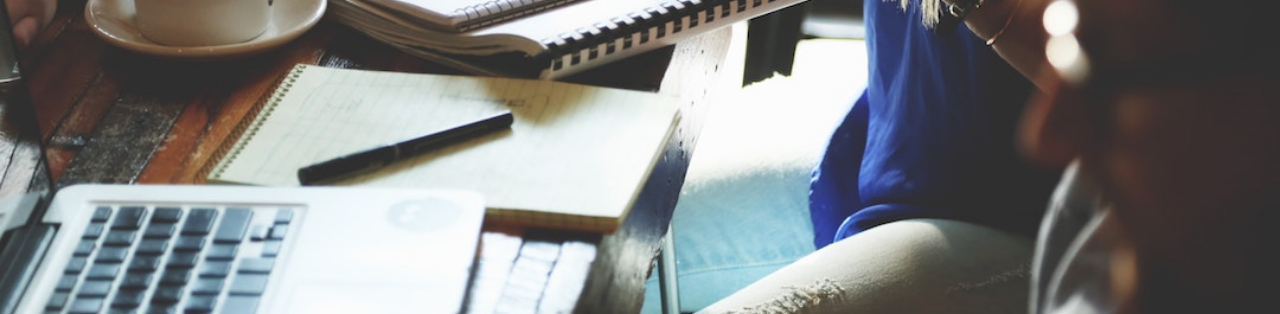
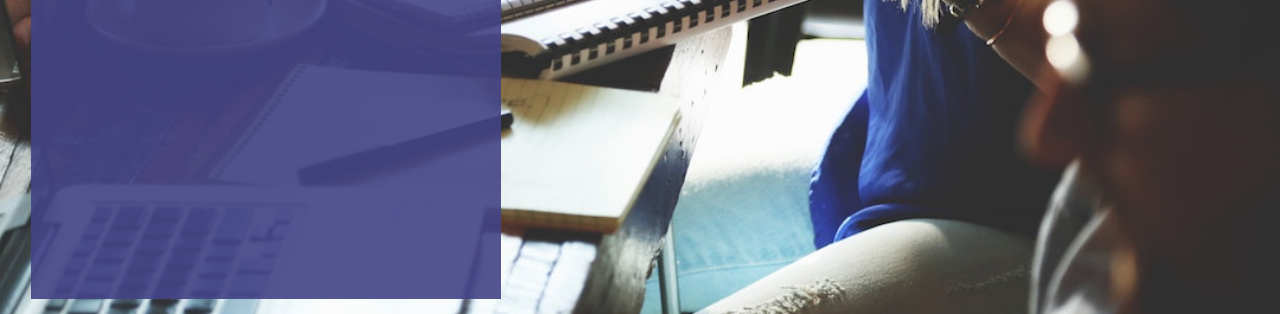
Before and after one commit to ApplicationStudio/applicationstudio.hr, a plain HTML site: page index.html in a window 1280 px wide. Shown: the part 486-800 px from the top of the page. Drawn offline with nearby package versions, Linux system fonts and the light colour scheme.

Commit message:
fix(style): consistent sidebar

```diff
--- a/css/main.css
+++ b/css/main.css
@@ -43,14 +43,11 @@ h1 {
 }
 
 .section__title {
-  display: inline-block;
-  font-size: 6rem;
-  padding-left: 1em;
-  padding-right: 1em;
-  top: 0px;
-  bottom: 0px;
-  left: 0px;
-  right: 0px;
+  background-color: rgba(67, 67, 133, 0.9);
+  margin-left: 1em;
+  margin-right: 0.1em;
+  padding: 5.5rem;
+  height: calc(100vh - 2rem);
 }
 
 .section__title > h1 {
@@ -67,15 +64,8 @@ h1 {
   background-color: rgba(0, 0, 153, 0.8);
 }
 
-.section__title--maintenance {
-  margin-left: 6em;
-  background-color: rgba(67, 67, 133, 0.9);
-}
+.section__title--contact {
 
-.section__title--contact {
-  margin-left: 1em;
-  margin-right: 0.1em;
-  background-color: rgba(67, 67, 133, 0.9);
 }
 
 span {
--- a/index.html
+++ b/index.html
@@ -1,5 +1,6 @@
 <!DOCTYPE html>
 <html lang="en">
+
 <head>
     <meta charset="UTF-8">
     <meta name="viewport" content="width=device-width, initial-scale=1.0">
@@ -8,9 +9,11 @@
     <!-- material design css -->
     <link rel="stylesheet" href="https://cdnjs.cloudflare.com/ajax/libs/materialize/1.0.0/css/materialize.min.css">
     <!-- fullpage.js css -->
-    <link rel="stylesheet" href="https://cdnjs.cloudflare.com/ajax/libs/fullPage.js/3.0.5/fullpage.min.css" integrity="sha256-04h4YCjSsnxj8CEs2pl8UvK165Dbt+WAmh4OrhObOCM=" crossorigin="anonymous" />
+    <link rel="stylesheet" href="https://cdnjs.cloudflare.com/ajax/libs/fullPage.js/3.0.5/fullpage.min.css"
+        integrity="sha256-04h4YCjSsnxj8CEs2pl8UvK165Dbt+WAmh4OrhObOCM=" crossorigin="anonymous" />
     <link rel="stylesheet" href="css/main.css">
 </head>
+
 <body>
 
     <div id="fullPage">
@@ -28,8 +31,12 @@
         </div> -->
 
         <div class="section section--maintenance">
-            <div class="section__title section__title--maintenance">
-                <h1><a href="#">Maintenance</a></h1>
+            <div class="section-wrapper">
+                <div class="section__title">
+                    <h1><a href="#">Services</a></h1>
+                </div>
+                <div class="section-maintenance">
+                </div>
             </div>
         </div>
 
@@ -67,7 +74,8 @@
                         <!-- description -->
                         <form-group>
                             <label for="message">Message:</label>
-                            <textarea name="message" id="message" rows="3" cols="10" class="form-element-style"></textarea>
+                            <textarea name="message" id="message" rows="3" cols="10"
+                                class="form-element-style"></textarea>
                         </form-group>
 
                         <input type="submit" value="Send"></input>
@@ -78,7 +86,8 @@
 
     </div>
 
-    <script src="https://cdnjs.cloudflare.com/ajax/libs/fullPage.js/3.0.5/fullpage.min.js" integrity="sha256-C19V3BEZT3jDhm7hctby8ZYhoXDJr0DxagpwB4RIpWc=" crossorigin="anonymous"></script>
+    <script src="https://cdnjs.cloudflare.com/ajax/libs/fullPage.js/3.0.5/fullpage.min.js"
+        integrity="sha256-C19V3BEZT3jDhm7hctby8ZYhoXDJr0DxagpwB4RIpWc=" crossorigin="anonymous"></script>
 
     <script>
         new fullpage('#fullPage', {
@@ -90,4 +99,5 @@
         })
     </script>
 </body>
+
 </html>
```
